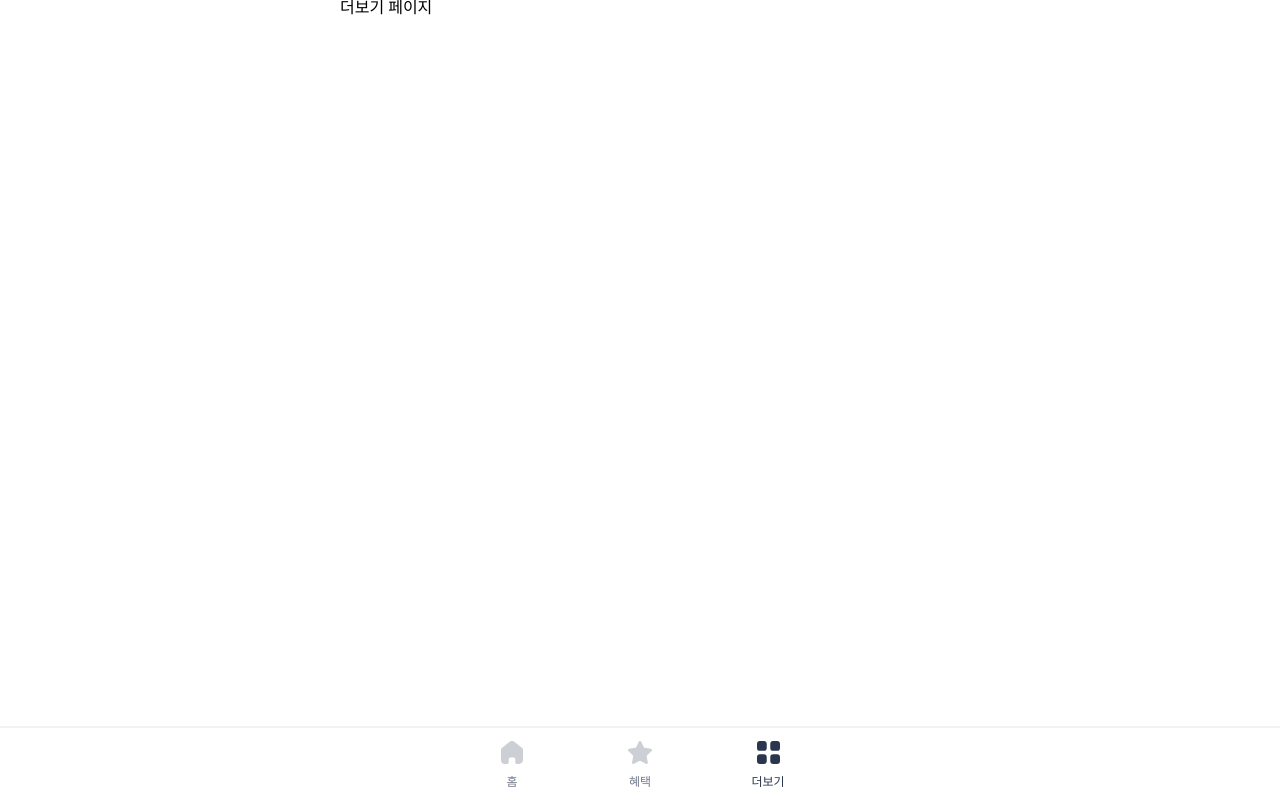
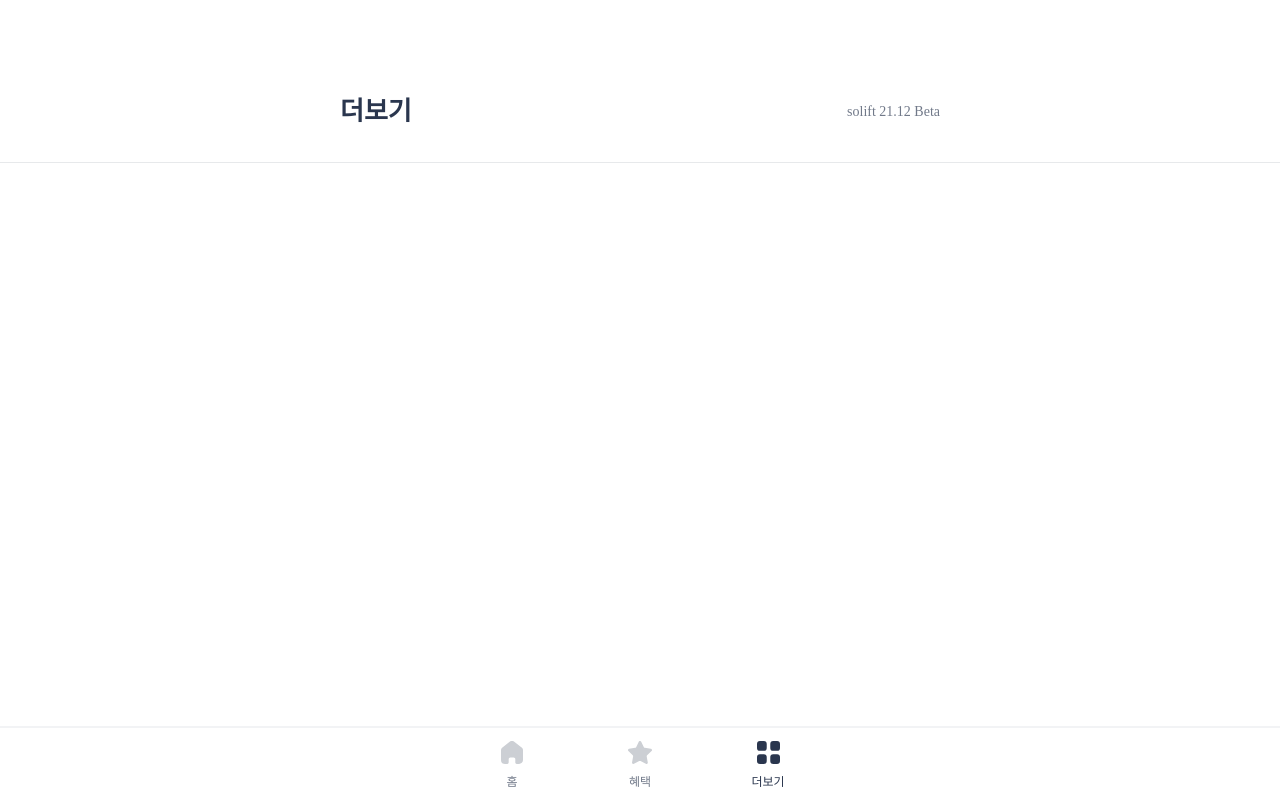
Before and after one commit to k1a11220/goonin-web-frontend, a Next.js app: page /more in a window 1280 px wide. Built offline with nearby package versions, Linux system fonts and the light colour scheme.

Commit message:
Add more page style

```diff
--- a/components/navigation/BottomTabNav.js
+++ b/components/navigation/BottomTabNav.js
@@ -2,9 +2,9 @@ import { useEffect, useState } from "react";
 import styled from "styled-components";
 import Link from "next/link";
 import { useRouter } from "next/dist/client/router";
-import HomeIcon from "./icon/HomeIcon.js";
-import BenefitIcon from "./icon/benefitIcon.js";
-import MoreIcon from "./icon/moreIcon.js";
+import HomeIcon from "./icon/HomeIcon";
+import BenefitIcon from "./icon/benefitIcon";
+import MoreIcon from "./icon/moreIcon";
 import { Flex } from "../../styles/styles";
 
 const Container = styled(Flex)`
--- a/pages/more.js
+++ b/pages/more.js
@@ -1,9 +1,29 @@
 import BottomTabNav from "../components/navigation/BottomTabNav";
+import { BorderLine, Header, Title } from "../styles/styles";
+import styled from "styled-components";
+
+const Version = styled.span`
+  padding-top: 94px;
+  color: var(--text-color);
+  font-size: 14px;
+`;
 
 const More = () => {
   return (
     <>
-      더보기 페이지
+      <Header
+        button={true}
+        style={{
+          display: "flex",
+          alignItems: "center",
+          justifyContent: "space-between",
+          marginBottom: "32px",
+        }}
+      >
+        <Title button={false}>더보기</Title>
+        <Version>solift 21.12 Beta</Version>
+      </Header>
+      <BorderLine width={"100vw"} />
       <BottomTabNav />
     </>
   );
--- a/styles/styles.js
+++ b/styles/styles.js
@@ -35,3 +35,10 @@ export const Highlight = styled.span`
 export const Gap = styled.div`
   height: 26px;
 `;
+
+export const BorderLine = styled.div`
+  align-self: center;
+  width: ${(props) => props.width};
+  height: 1px;
+  background-color: var(--sub-color);
+`;
```
Also changed, not shown: 2 other files (tests, documents, lock files or other folders).
